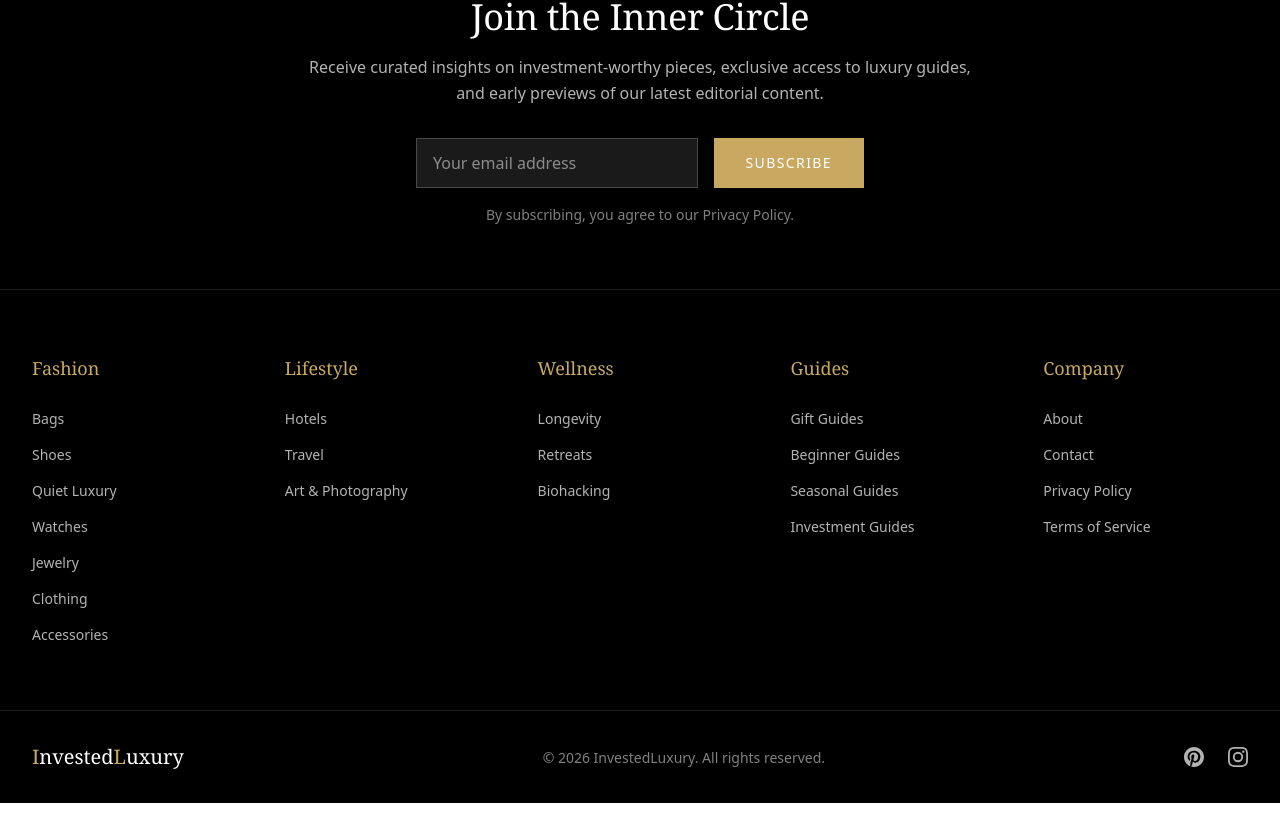
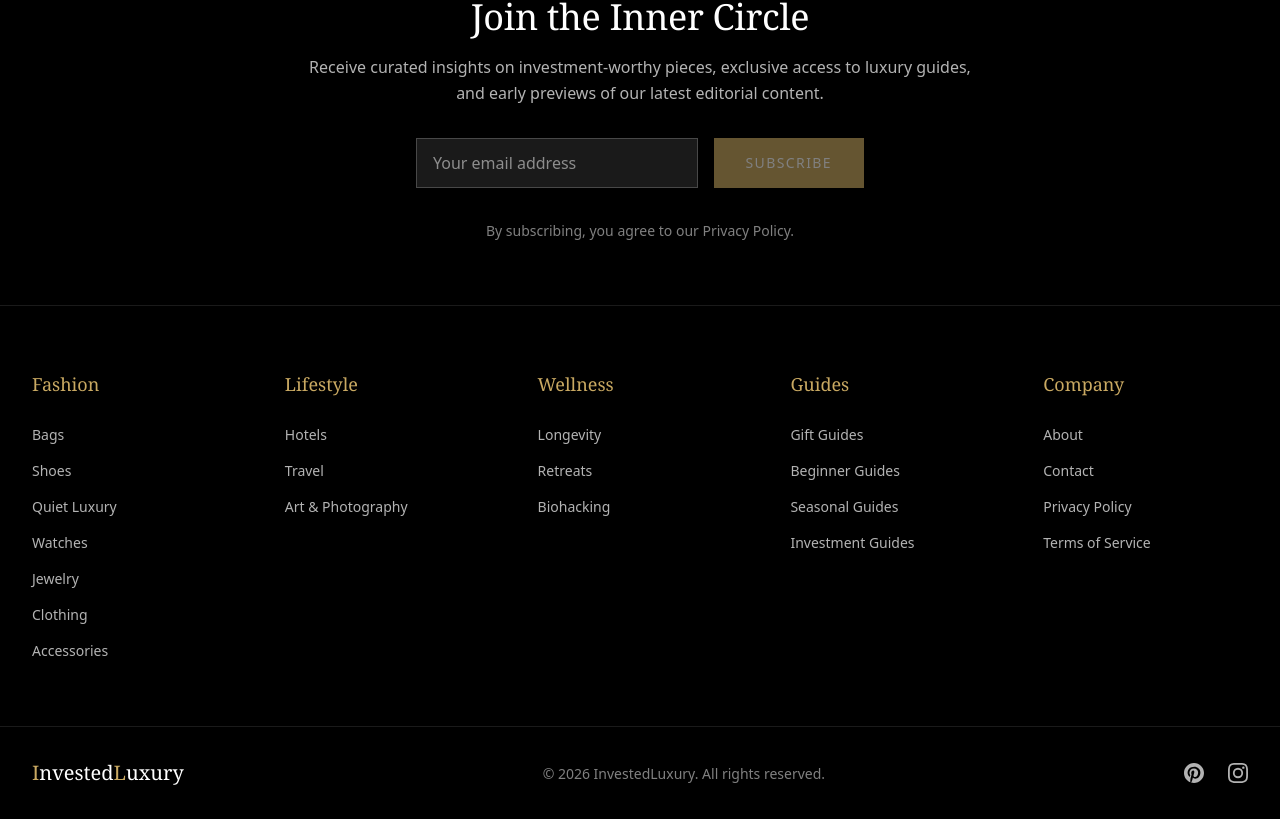
Before and after one commit to regi-dev-prog/invested-luxury, a Next.js app: page /about in a window 1280 px wide. Shown: the part 2466-3285 px from the top of the page. Built offline with nearby package versions, Linux system fonts and the light colour scheme.

Commit message:
Add working newsletter form to footer

```diff
--- /dev/null
+++ b/src/components/FooterNewsletterForm.tsx
@@ -0,0 +1,73 @@
+'use client';
+import { useState, useCallback } from 'react';
+import Turnstile from './Turnstile';
+
+export default function FooterNewsletterForm() {
+  const [email, setEmail] = useState('');
+  const [status, setStatus] = useState<'idle' | 'loading' | 'success' | 'error'>('idle');
+  const [turnstileToken, setTurnstileToken] = useState<string | null>(null);
+
+  const handleVerify = useCallback((token: string) => setTurnstileToken(token), []);
+  const handleExpire = useCallback(() => setTurnstileToken(null), []);
+  const handleError = useCallback(() => setTurnstileToken(null), []);
+
+  const handleSubmit = async (e: React.FormEvent) => {
+    e.preventDefault();
+    if (!turnstileToken) return;
+
+    setStatus('loading');
+    try {
+      const response = await fetch('/api/newsletter', {
+        method: 'POST',
+        headers: { 'Content-Type': 'application/json' },
+        body: JSON.stringify({ email, turnstileToken }),
+      });
+      if (response.ok) {
+        setStatus('success');
+        setEmail('');
+      } else {
+        setStatus('error');
+      }
+    } catch {
+      setStatus('error');
+    }
+  };
+
+  if (status === 'success') {
+    return (
+      <div className="text-center">
+        <p className="text-gold font-medium">Welcome to the Inner Circle! ✨</p>
+        <p className="text-sm text-white/70 mt-1">Check your inbox for a welcome email.</p>
+      </div>
+    );
+  }
+
+  return (
+    <form onSubmit={handleSubmit} className="max-w-md mx-auto">
+      <div className="flex flex-col sm:flex-row gap-4">
+        <input
+          type="email"
+          placeholder="Your email address"
+          value={email}
+          onChange={(e) => setEmail(e.target.value)}
+          className="flex-1 px-4 py-3 bg-white/10 border border-white/20 text-white placeholder:text-white/50 focus:outline-none focus:border-gold transition-colors"
+          required
+          disabled={status === 'loading'}
+        />
+        <button
+          type="submit"
+          disabled={status === 'loading' || !turnstileToken}
+          className="btn-gold whitespace-nowrap disabled:opacity-50"
+        >
+          {status === 'loading' ? 'Subscribing...' : 'Subscribe'}
+        </button>
+      </div>
+      <div className="mt-4 flex justify-center">
+        <Turnstile onVerify={handleVerify} onExpire={handleExpire} onError={handleError} theme="dark" />
+      </div>
+      {status === 'error' && (
+        <p className="text-red-400 text-sm mt-2 text-center">Something went wrong. Please try again.</p>
+      )}
+    </form>
+  );
+}
--- a/src/components/layout/Footer.tsx
+++ b/src/components/layout/Footer.tsx
@@ -1,5 +1,5 @@
 import Link from 'next/link';
-
+import FooterNewsletterForm from '@/components/FooterNewsletterForm';
 const footerLinks = {
   fashion: [
     { label: 'Bags', href: '/fashion/bags' },
@@ -49,20 +49,7 @@ export default function Footer() {
             <p className="text-white/70 mb-8">
               Receive curated insights on investment-worthy pieces, exclusive access to luxury guides, and early previews of our latest editorial content.
             </p>
-            <form className="flex flex-col sm:flex-row gap-4 max-w-md mx-auto">
-              <input
-                type="email"
-                placeholder="Your email address"
-                className="flex-1 px-4 py-3 bg-white/10 border border-white/20 text-white placeholder:text-white/50 focus:outline-none focus:border-gold transition-colors"
-                required
-              />
-              <button
-                type="submit"
-                className="btn-gold whitespace-nowrap"
-              >
-                Subscribe
-              </button>
-            </form>
+            <FooterNewsletterForm />
             <p className="text-caption text-white/50 mt-4">
               By subscribing, you agree to our Privacy Policy.
             </p>
```
